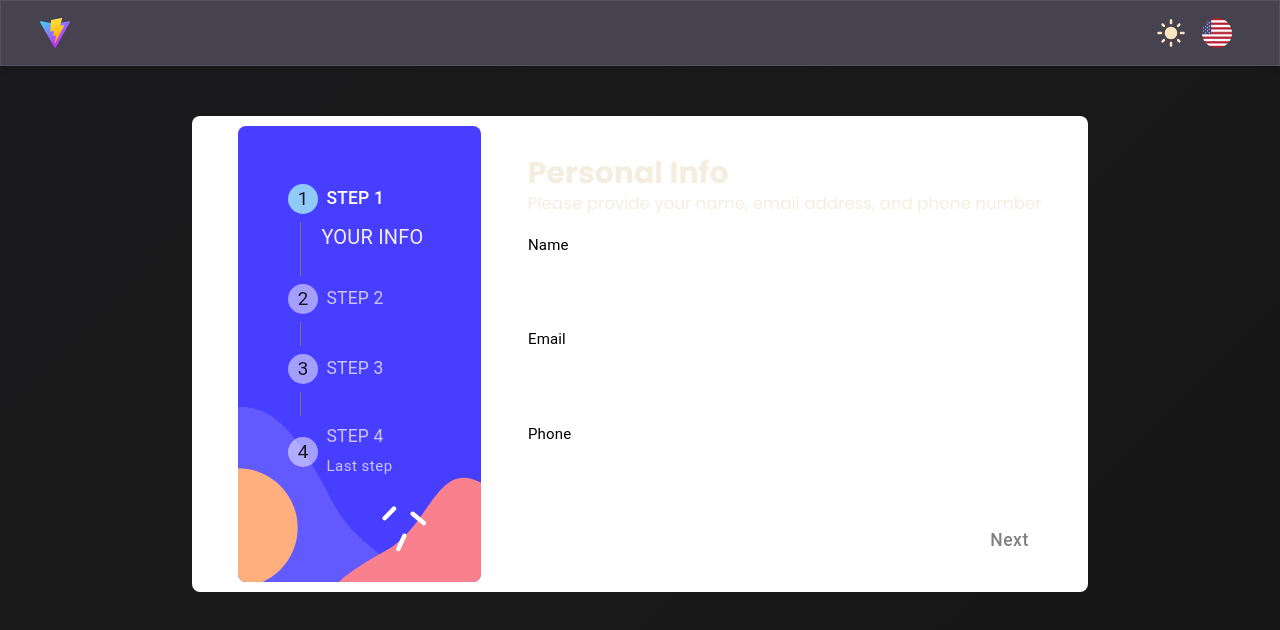
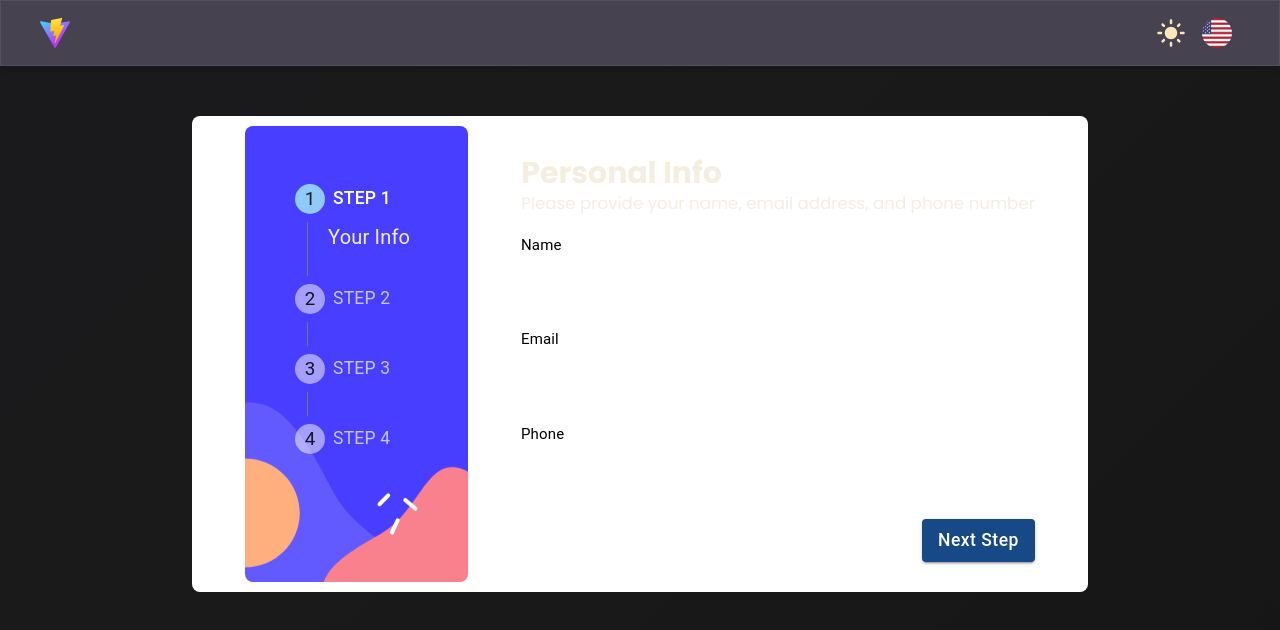
Before and after one commit to ilmandwi24/backup, a React (Vite) app: page / in a window 1280 px wide. Shown: the top 630 px of the page. Built offline with nearby package versions, Linux system fonts and the light colour scheme.

Commit message:
styling button and step

```diff
--- a/src/components/Add-Ons/index.jsx
+++ b/src/components/Add-Ons/index.jsx
@@ -25,7 +25,7 @@ const AddOns = () => {
       </div>
       <div className={classes.button}>
         <ButtonStep message="button_goback" click={handleBack} />
-        <ButtonStep message="button_step" click={handleNext} />
+        <ButtonStep message="button_nextstep" click={handleNext} typevariant="contained" />
       </div>
     </>
   );
--- a/src/components/PersonalInfo/index.jsx
+++ b/src/components/PersonalInfo/index.jsx
@@ -133,7 +133,7 @@ const PersonalInfo = ({ intl: { formatMessage } }) => {
           />
 
           <div className={classes.personalButton}>
-            <ButtonStep message="button_step" click={handleNextButton} />
+            <ButtonStep message="button_nextstep" click={handleNextButton} typevariant="contained" />
           </div>
         </form>
       </div>
--- a/src/components/SelectPlan/CardSelectPlan.jsx
+++ b/src/components/SelectPlan/CardSelectPlan.jsx
@@ -7,7 +7,8 @@ import { useDispatch } from 'react-redux';
 import { setStepBack, setStepNext } from '@containers/App/actions';
 import classes from './csp.module.scss';
 
-const CardSelectPlan = () => {
+const CardSelectPlan = ({ intl: { formatMessage } }) => {
+  const dispatch = useDispatch();
   const CustomSwitch = styled((props) => <Switch focusVisibleClassName=".Mui-focusVisible" disableRipple {...props} />)(
     ({ theme }) => ({
       width: 38,
@@ -112,15 +113,10 @@ const CardSelectPlan = () => {
           {/* TODO:: SWITCH SELECT PLAN CHANGED */}
           {formatMessage({ id: 'app_plan_monthly' })} <CustomSwitch /> {formatMessage({ id: 'app_plan_yearly' })}
         </Box>
-
-        <Box className={classes.buttonStep}>
-          <ButtonStep message={formatMessage({ id: 'button_goback' })} />
-          <ButtonStep message={formatMessage({ id: 'button_nextstep' })} typevariant="contained" />
-        </Box>
       </Box>
       <div className={classes.button}>
-        <ButtonStep message="button_goback" click={handleBack} />
-        <ButtonStep message="button_step" click={handleNext} />
+        <ButtonStep message={formatMessage({ id: 'button_goback' })} click={handleBack} />
+        <ButtonStep message={formatMessage({ id: 'button_nextstep' })} typevariant="contained" click={handleNext} />
       </div>
     </>
   );
--- a/src/components/SelectPlan/csp.module.scss
+++ b/src/components/SelectPlan/csp.module.scss
@@ -1,5 +1,4 @@
 .container {
-  background-color: rgb(252, 248, 241);
   max-width: 500px;
   padding: 1.5rem 1.5rem 1rem 1.5rem;
   display: flex;
--- a/src/components/Sidebar/index.jsx
+++ b/src/components/Sidebar/index.jsx
@@ -6,24 +6,25 @@ import StepContent from '@mui/material/StepContent';
 
 import Typography from '@mui/material/Typography';
 
+import { FormattedMessage } from 'react-intl';
 import classes from './style.module.scss';
 
 const steps = [
   {
     label: 'STEP 1',
-    description: `YOUR INFO`,
+    description: `app_your_information`,
   },
   {
     label: 'STEP 2',
-    description: 'SELECT PLAN',
+    description: 'app_select_plan',
   },
   {
     label: 'STEP 3',
-    description: `ADD-ONS`,
+    description: `app_add_ons`,
   },
   {
     label: 'STEP 4',
-    description: `SUMMARY`,
+    description: `app_summary`,
   },
 ];
 
@@ -31,13 +32,13 @@ const Sidebar = () => (
   <div className={classes.sidebar}>
     <Box>
       <Stepper orientation="vertical">
-        {steps.map((step, index) => (
+        {steps.map((step) => (
           <Step key={step.label}>
-            <StepLabel optional={index === 3 ? <Typography variant="caption">Last step</Typography> : null}>
-              {step.label}
-            </StepLabel>
+            <StepLabel>{step.label}</StepLabel>
             <StepContent>
-              <Typography>{step.description}</Typography>
+              <Typography>
+                <FormattedMessage id={step.description} />
+              </Typography>
             </StepContent>
           </Step>
         ))}
--- a/src/pages/Home/index.jsx
+++ b/src/pages/Home/index.jsx
@@ -1,7 +1,7 @@
 import PropTypes from 'prop-types';
 import { connect } from 'react-redux';
 import { createStructuredSelector } from 'reselect';
-import { FormattedMessage, injectIntl } from 'react-intl';
+import { injectIntl } from 'react-intl';
 import { Skeleton } from '@mui/material';
 
 import { selectLoading, selectStep } from '@containers/App/selectors';
@@ -12,9 +12,8 @@ import PersonalInfo from '@components/PersonalInfo';
 import CardSelectPlan from '@components/SelectPlan/CardSelectPlan';
 import CountPayment from '@components/CountPayment';
 import classes from './style.module.scss';
-import ButtonStep from '@components/Button';
 
-const Home = ({ loading, intl: { formatMessage }, step }) => {
+const Home = ({ loading, step }) => {
   if (loading) {
     return (
       <div className={classes.wrapper}>
@@ -47,7 +46,6 @@ const Home = ({ loading, intl: { formatMessage }, step }) => {
 
 Home.propTypes = {
   loading: PropTypes.bool,
-  intl: PropTypes.object,
   step: PropTypes.number,
 };
 
```
